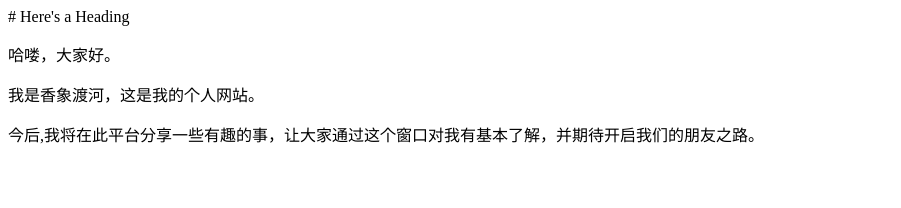
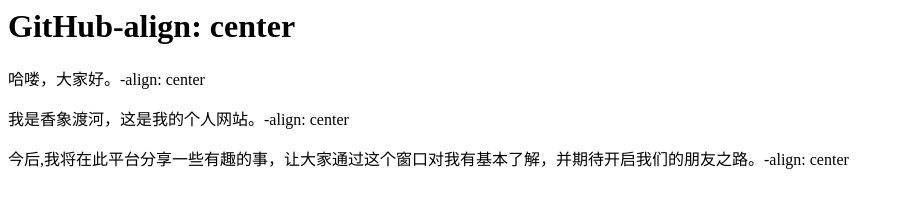
Before and after one commit to huziahu/huziahu.github.io, a plain HTML site: page index.html in a window 1280 px wide. Shown: the whole page, without its empty margins (0-901 px from the left). Drawn offline with Linux system fonts and the light colour scheme.

Commit message:
index.html

```diff
--- a/index.html
+++ b/index.html
@@ -1,4 +1,4 @@
-# Here's a Heading
-<p>哈喽，大家好。</p>
-<p>我是香象渡河，这是我的个人网站。</p>
-<p>今后,我将在此平台分享一些有趣的事，让大家通过这个窗口对我有基本了解，并期待开启我们的朋友之路。</p>
+<h1>GitHub-align: center</h1>
+<p>哈喽，大家好。-align: center</p>
+<p>我是香象渡河，这是我的个人网站。-align: center</p>
+<p>今后,我将在此平台分享一些有趣的事，让大家通过这个窗口对我有基本了解，并期待开启我们的朋友之路。-align: center</p>
```
